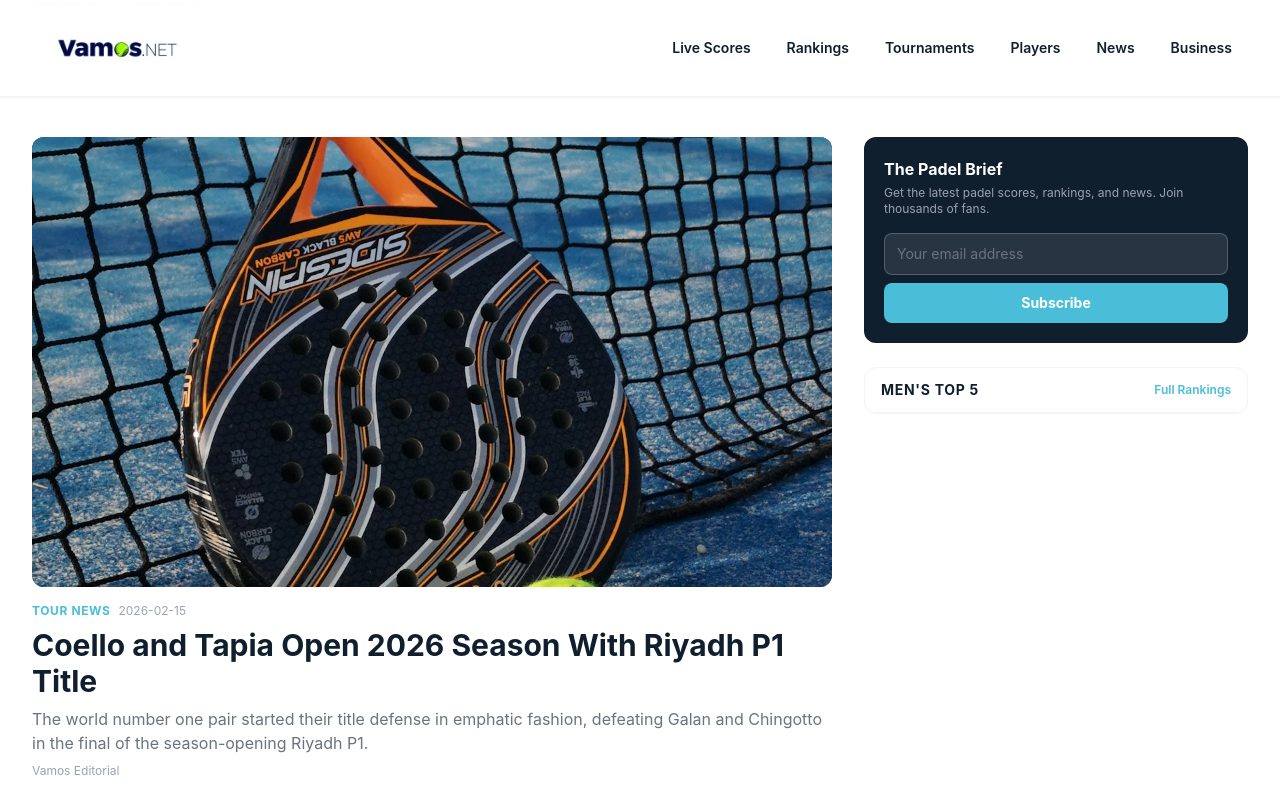
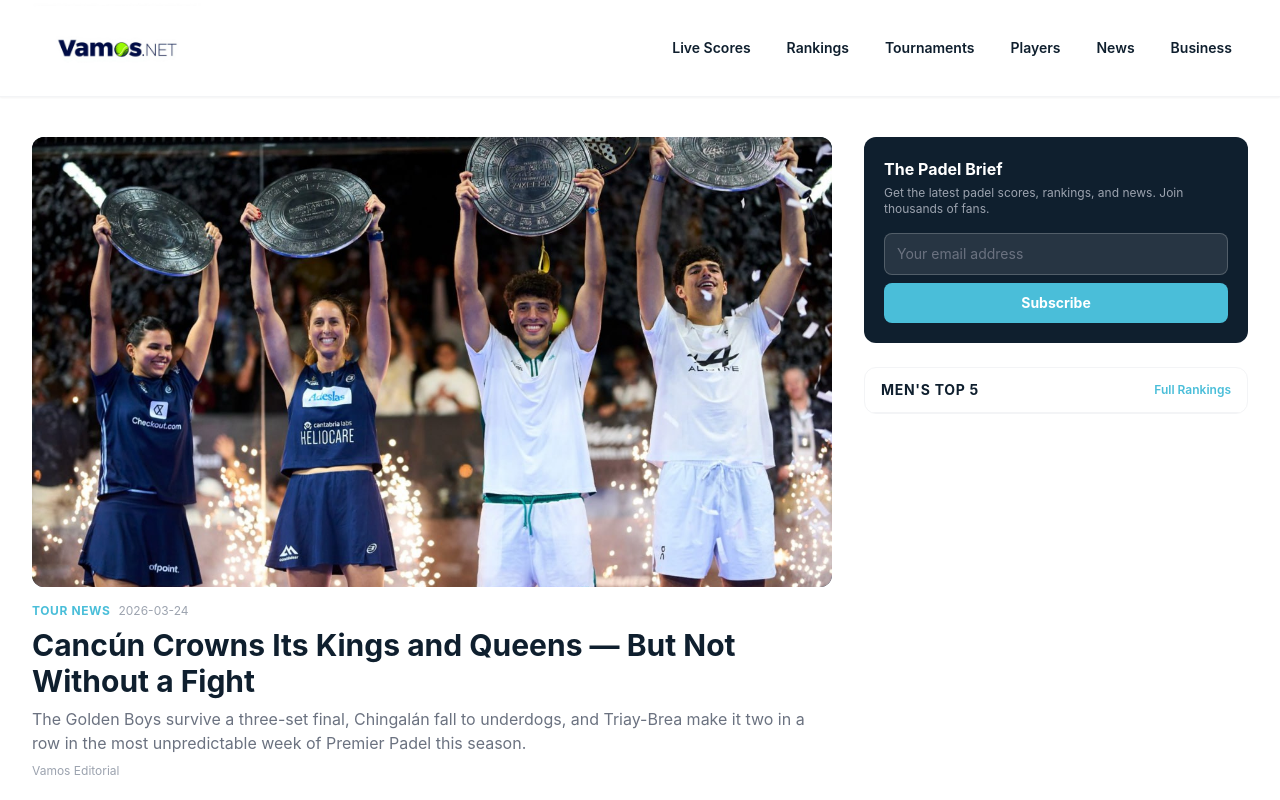
Before and after one commit to serenity42-ai/vamos-net, a Next.js app: page / in a window 1280 px wide. Shown: the top 800 px of the page. Built offline with nearby package versions, Linux system fonts and the light colour scheme.

Commit message:
Add Cancún P2 2026 tournament recap article with champion photo

```diff
--- a/src/data/mock.ts
+++ b/src/data/mock.ts
@@ -37,6 +37,22 @@
 // --- ARTICLES (accurate 2026 season data) ---
 
 export const articles: Article[] = [
+  {
+    slug: "cancun-p2-2026-recap",
+    title: "Cancún Crowns Its Kings and Queens — But Not Without a Fight",
+    excerpt:
+      "The Golden Boys survive a three-set final, Chingalán fall to underdogs, and Triay-Brea make it two in a row in the most unpredictable week of Premier Padel this season.",
+    category: "Tour News",
+    author: "Vamos Editorial",
+    date: "2026-03-24",
+    imageUrl: "/images/news/cancun-p2-champions-2026.jpg",
+    body: `<p>The Cancún P2 closed out on Sunday night after the most unpredictable week of Premier Padel this season. Weather delays, outdoor court chaos, and a bracket that tore up the script from round one — Mexico gave the tour everything it could handle, and two finals to match.</p>
+<p>Arturo Coello and Agustín Tapia took the men's title, beating Juan Lebrón and Leo Augsburger 5-7, 6-3, 7-5 in just over two hours. The Golden Boys had to come from a set down to do it. El Lobo was vintage in the opener, threading chiquitas and millimetric lobs that had Coello scrambling all set. Augsburger — who won his first Premier Padel title alongside Di Nenno at the Madrid P1 last September — brought the firepower that got them the first set on a tiebreak, and for a moment it felt like the script had flipped. But Mozart found his range in the second set, shelving his usual flair for a defensive role that smothered everything Lebrón threw at him. The decider was a knife fight. When a second tiebreak looked inevitable, a Tapia drop volley that died on the line and a couple of costly net errors from the challengers settled it. Lebrón and Augsburger walked away without the trophy but having made one thing clear: this pair is here to stay.</p>
+<p>The road to the final was where the real chaos lived. Chingalán — the second seeds who arrived in Mexico on a tear — were knocked out in the quarterfinals by Sanyo Gutiérrez and Gonzalo Alfonso, 7-5, 6-4. It was an upset that blew the draw wide open and denied the tour the Golden Boys–Chingalán final everyone had expected. Just days before the loss, Fede Chingotto had spoken at a press conference about the sport needing fresh faces. "When this circuit was created, the goal was to bring out new contenders," he said. "I think padel needs that." Mexico obliged, though perhaps not the way he had in mind.</p>
+<p>Equally remarkable was the run of Tolito Aguirre and Alejandro Arroyo, a pair nobody had circled in the draw, who fought their way to the semifinals — coming back from a set down against Navarro and Guerrero in the round of 16, then taking out Stupaczuk and Yanguas in straight sets in the quarters, before eventually falling to the Golden Boys. Collado and Hernández caused an early stir too, eliminating Di Nenno and Momo González in a three-and-a-half-hour round of 32 marathon that went to two tiebreaks. Even Coello and Tapia had their own scare: Lijo and Arce took them to a third-set tiebreak in the round of 16 before the number ones scraped through.</p>
+<p>On the women's side, Gemma Triay and Delfina Brea made it two consecutive titles following Gijón. They beat Paula Josemaría and Bea González 7-6(4), 6-1 in a final that was tight for a set and completely one-sided after that. Triay was the difference — hunting every short ball and utterly locked in during the tiebreak when it could have gone either way. Perlamita hung in through a strong first set but couldn't keep the intensity up, and the second was a procession. The Nerone effect is real: since Sebastián Nerone took over coaching duties, Triay and Brea look like the pair that dominated 2023–24, but with an extra gear.</p>
+<p>The tour barely has time to breathe. The Miami P1 starts this week — a step up in category, deeper draw, bigger points. After Cancún proved that nobody is safe on any given week, Miami will tell us whether the upsets were a Mexican anomaly or the new normal.</p>`,
+  },
   {
     slug: "coello-tapia-win-riyadh-p1-2026",
     title: "Coello and Tapia Open 2026 Season With Riyadh P1 Title",
```
Also changed, not shown: public/images/news/cancun-p2-champions-2026.jpg (added), 1 other file (tests, documents, lock files or other folders).
